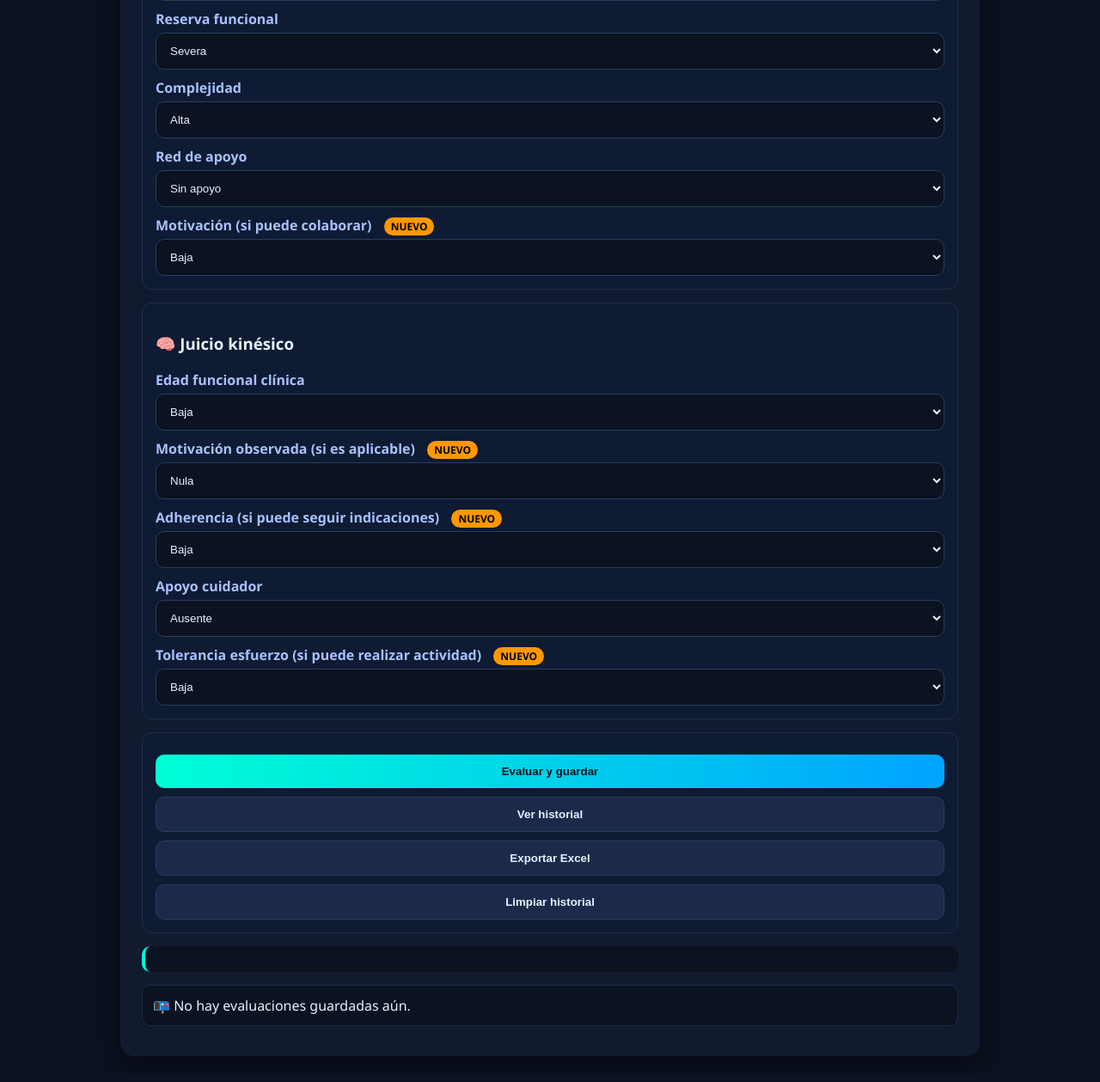
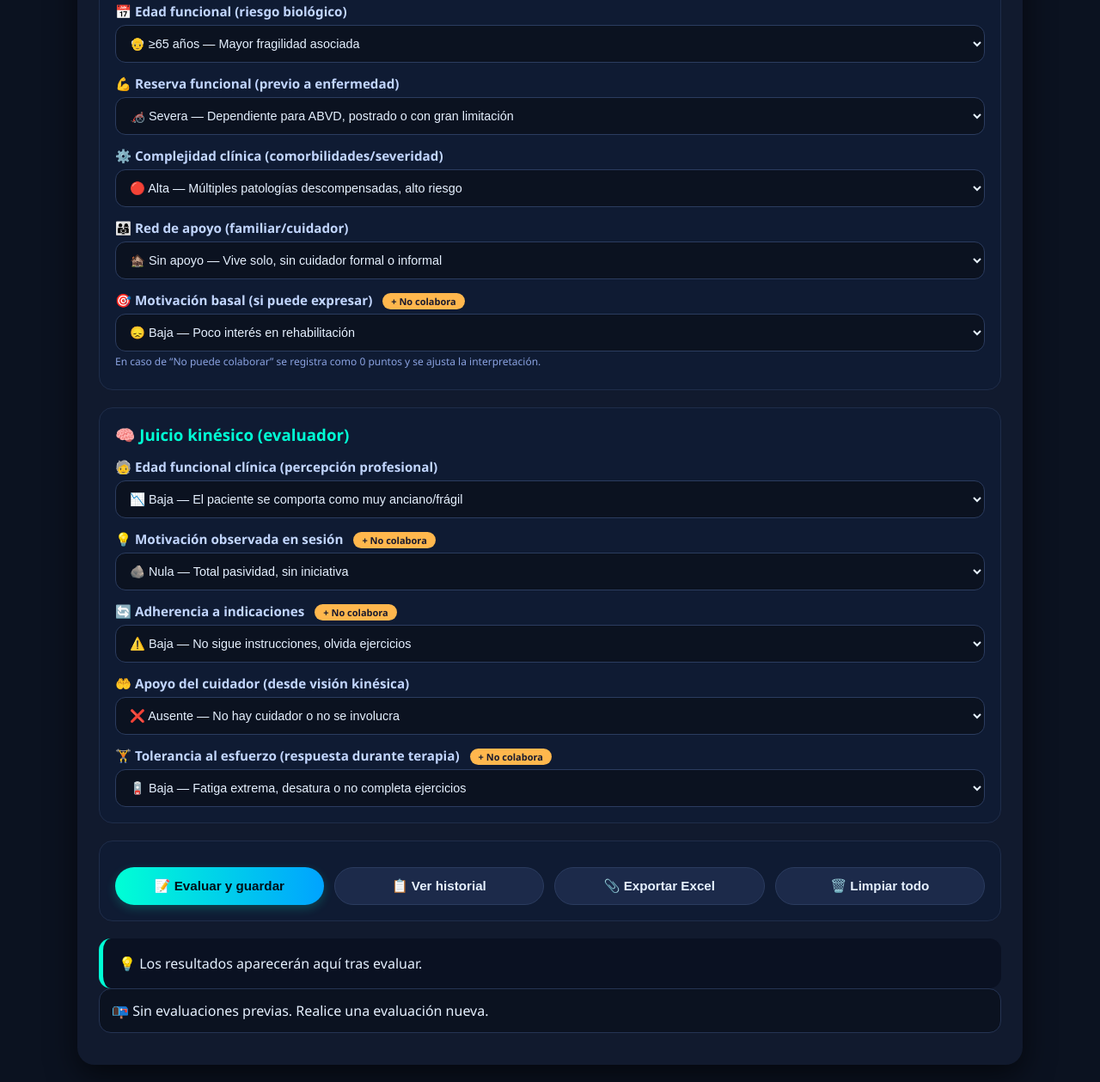
Before and after one commit to Hainzerstudy/Cdk, a plain HTML site: page Index.html in a window 1280 px wide. Shown: the part 592-1851 px from the top of the page at 86% size. Drawn offline with Linux system fonts and the light colour scheme.

Commit message:
Update Index.html

```diff
--- a/Index.html
+++ b/Index.html
@@ -3,13 +3,17 @@
 <head>
 <meta charset="UTF-8">
 <meta name="viewport" content="width=device-width, initial-scale=1.0">
-<title>IPK-R65 Hospitalario - Sin login</title>
+<title>IPK-R65 Hospitalario - Con descriptores clínicos</title>
 
 <script src="https://cdn.jsdelivr.net/npm/xlsx@0.18.5/dist/xlsx.full.min.js"></script>
 
 <style>
+* {
+    box-sizing: border-box;
+}
+
 body {
-    font-family: 'Segoe UI', Arial, sans-serif;
+    font-family: 'Segoe UI', Roboto, Arial, sans-serif;
     background: #0b1220;
     color: #e6f1ff;
     margin: 0;
@@ -17,58 +21,99 @@ body {
 }
 
 .container {
-    max-width: 950px;
+    max-width: 1100px;
     margin: auto;
     background: #111a2e;
     padding: 25px;
-    border-radius: 16px;
-    box-shadow: 0 12px 35px rgba(0,0,0,0.5);
+    border-radius: 20px;
+    box-shadow: 0 12px 35px rgba(0,0,0,0.6);
 }
 
 h1 {
     text-align: center;
     color: #00ffd5;
-    margin-bottom: 20px;
+    margin-bottom: 10px;
+    font-size: 1.8rem;
+}
+
+.sub {
+    text-align: center;
+    color: #8aa2e0;
+    margin-bottom: 25px;
+    font-size: 0.9rem;
 }
 
 .section {
     background: #0f1b33;
-    padding: 15px;
-    border-radius: 12px;
+    padding: 18px;
+    border-radius: 16px;
+    margin-bottom: 20px;
+    border: 1px solid #1f2d4a;
+    transition: all 0.2s;
+}
+
+.section h3 {
+    margin-top: 0;
     margin-bottom: 15px;
-    border: 1px solid #1f2d4a;
+    color: #00ffd5;
+    display: flex;
+    align-items: center;
+    gap: 8px;
 }
 
 label {
     display: block;
-    margin-top: 10px;
-    font-weight: 600;
-    color: #a9c1ff;
+    margin-top: 14px;
+    font-weight: 700;
+    color: #c2d6ff;
+    font-size: 0.95rem;
 }
 
-input, select {
+select, input {
     width: 100%;
     padding: 12px;
-    margin-top: 5px;
-    border-radius: 10px;
+    margin-top: 6px;
+    border-radius: 12px;
     border: 1px solid #2b3c5f;
     background: #0b1220;
     color: #e6f1ff;
+    font-size: 0.9rem;
+    cursor: pointer;
+}
+
+select:hover, input:hover {
+    border-color: #00ffd5;
+}
+
+.option-desc {
+    font-size: 0.75rem;
+    color: #8aa2e0;
+    margin-top: 4px;
+    margin-bottom: 6px;
+    display: block;
+    line-height: 1.3;
 }
 
 button {
     width: 100%;
     padding: 12px;
-    margin-top: 10px;
-    border-radius: 10px;
+    margin-top: 12px;
+    border-radius: 40px;
     border: none;
     font-weight: bold;
+    font-size: 0.95rem;
     cursor: pointer;
+    transition: transform 0.1s, opacity 0.2s;
+}
+
+button:active {
+    transform: scale(0.98);
 }
 
 .primary {
-    background: linear-gradient(90deg,#00ffd5,#00a3ff);
+    background: linear-gradient(90deg, #00ffd5, #00a3ff);
     color: #001018;
+    box-shadow: 0 4px 12px rgba(0,255,213,0.2);
 }
 
 .secondary {
@@ -79,34 +124,56 @@ button {
 
 .result {
     margin-top: 15px;
-    padding: 15px;
-    background: #0b1220;
-    border-left: 4px solid #00ffd5;
-    border-radius: 10px;
+    padding: 18px;
+    background: #0a1122;
+    border-left: 5px solid #00ffd5;
+    border-radius: 14px;
+    font-weight: 500;
 }
 
 .card {
     background: #0b1220;
-    padding: 12px;
-    border-radius: 10px;
-    margin-bottom: 10px;
-    border: 1px solid #1f2d4a;
+    padding: 14px;
+    border-radius: 14px;
+    margin-bottom: 12px;
+    border: 1px solid #253454;
 }
 
 .historial-title {
+    font-size: 1.4rem;
     margin-top: 20px;
-    font-size: 1.2rem;
     color: #00ffd5;
+    border-bottom: 1px solid #253454;
+    padding-bottom: 8px;
 }
 
 .warning-badge {
-    background: #ff9800;
-    color: #000;
+    background: #ffb74d;
+    color: #1a1a2e;
+    padding: 2px 10px;
+    border-radius: 20px;
+    font-size: 11px;
+    font-weight: bold;
+    margin-left: 8px;
+}
+
+.tooltip-info {
+    background: #1f2d4a;
+    border-radius: 30px;
     padding: 2px 8px;
-    border-radius: 12px;
-    font-size: 12px;
-    font-weight: bold;
-    margin-left: 10px;
+    font-size: 0.7rem;
+    color: #bbd9ff;
+    margin-left: 8px;
+    cursor: help;
+}
+
+.flex-buttons {
+    display: flex;
+    gap: 12px;
+    flex-wrap: wrap;
+}
+.flex-buttons button {
+    flex: 1;
 }
 </style>
 </head>
@@ -114,167 +181,170 @@ button {
 <body>
 
 <div class="container">
-
-<h1>IPK-R65 Hospitalario <span style="font-size:14px;">(sin login | con "No puede consentir")</span></h1>
+<h1>🏥 IPK-R65 Hospitalario</h1>
+<div class="sub">Escala de predicción kinésica | Con descriptores clínicos</div>
 
 <!-- PACIENTE -->
 <div class="section">
-<h3>🧑‍⚕️ Paciente</h3>
-<input id="paciente" placeholder="ID paciente (ej: HSJ-001)">
+<h3>🧑‍⚕️ Identificación del paciente</h3>
+<input id="paciente" placeholder="Ej: HSJ-042 / Nombre o código" autocomplete="off">
+<div class="option-desc">📌 Ingrese ID, iniciales o número de historia clínica</div>
 </div>
 
-<!-- VARIABLES CLÍNICAS (con "No puede consentir") -->
+<!-- VARIABLES CLÍNICAS OBJETIVAS -->
 <div class="section">
-<h3>📊 Variables clínicas</h3>
+<h3>📊 Variables clínicas basales</h3>
 
-<label>Estabilidad hemodinámica</label>
+<label>🔻 Estabilidad hemodinámica</label>
 <select id="hemo">
-<option value="no">No estable</option>
-<option value="si">Estable</option>
+<option value="no">❌ No estable — Inestabilidad de signos vitales, requiere monitoreo</option>
+<option value="si">✅ Estable — TA, FC, FR dentro de parámetros seguros</option>
+</select>
+<div class="option-desc">📖 Condición cardiovascular/respiratoria que permite o no movilización.</div>
+
+<label>🤝 Aceptación / Capacidad de consentir <span class="warning-badge">CRÍTICO</span></label>
+<select id="acepta">
+<option value="no">🚫 No acepta — Rechaza activamente la intervención</option>
+<option value="si">👍 Sí acepta — Colabora y comprende el plan</option>
+<option value="no_puede">🧠 No puede consentir — Deterioro cognitivo, sedación, trastorno de conciencia</option>
+</select>
+<div class="option-desc">⚠️ Si el paciente NO PUEDE CONSENTIR, se evaluará mediante cuidador/familiar y juicio clínico.</div>
+
+<label>📅 Edad funcional (riesgo biológico)</label>
+<select id="edad">
+<option value="0">👴 ≥65 años — Mayor fragilidad asociada</option>
+<option value="5">🧑 &lt;65 años — Menor riesgo etario</option>
 </select>
 
-<label>Acepta intervención / Puede consentir <span class="warning-badge">NUEVO</span></label>
-<select id="acepta">
-<option value="no">No</option>
-<option value="si">Sí</option>
-<option value="no_puede">No puede consentir</option>
+<label>💪 Reserva funcional (previo a enfermedad)</label>
+<select id="v1">
+<option value="0">🦽 Severa — Dependiente para ABVD, postrado o con gran limitación</option>
+<option value="5">🚶 Parcial — Requiere ayuda para algunas actividades básicas</option>
+<option value="10">🏃 Independiente — Se moviliza sin asistencia</option>
 </select>
 
-<label>Edad funcional</label>
-<select id="edad">
-<option value="0">≥65</option>
-<option value="5">&lt;65</option>
+<label>⚙️ Complejidad clínica (comorbilidades/severidad)</label>
+<select id="v2">
+<option value="0">🔴 Alta — Múltiples patologías descompensadas, alto riesgo</option>
+<option value="5">🟡 Media — Comorbilidades controladas, estabilidad relativa</option>
+<option value="10">🟢 Baja — Patología única o sin repercusión sistémica</option>
 </select>
 
-<label>Reserva funcional</label>
-<select id="v1">
-<option value="0">Severa</option>
-<option value="5">Parcial</option>
-<option value="10">Independiente</option>
+<label>👨‍👩‍👧 Red de apoyo (familiar/cuidador)</label>
+<select id="v3">
+<option value="0">🏚️ Sin apoyo — Vive solo, sin cuidador formal o informal</option>
+<option value="3">🤝 Parcial — Alguien que ayuda de forma intermitente</option>
+<option value="5">🏠 Fuerte — Cuidador presente y entrenado, soporte continuo</option>
 </select>
 
-<label>Complejidad</label>
-<select id="v2">
-<option value="0">Alta</option>
-<option value="5">Media</option>
-<option value="10">Baja</option>
+<label>🎯 Motivación basal (si puede expresar) <span class="warning-badge">+ No colabora</span></label>
+<select id="v4">
+<option value="0">😞 Baja — Poco interés en rehabilitación</option>
+<option value="3">🔄 Variable — A veces colabora, otras no</option>
+<option value="5">🔥 Alta — Participa activamente</option>
+<option value="0">🚫 No puede colaborar — Por déficit neurológico, sedación, alteración conciencia</option>
+</select>
+<div class="option-desc">En caso de “No puede colaborar” se registra como 0 puntos y se ajusta la interpretación.</div>
+</div>
+
+<!-- JUICIO CLÍNICO (SUBJETIVO DEL KINESIÓLOGO) -->
+<div class="section">
+<h3>🧠 Juicio kinésico (evaluador)</h3>
+
+<label>🧓 Edad funcional clínica (percepción profesional)</label>
+<select id="j1">
+<option value="0">📉 Baja — El paciente se comporta como muy anciano/frágil</option>
+<option value="2">📊 Media — Acorde a su edad cronológica</option>
+<option value="4">📈 Alta — Vitalidad superior a lo esperado</option>
 </select>
 
-<label>Red de apoyo</label>
-<select id="v3">
-<option value="0">Sin apoyo</option>
-<option value="3">Parcial</option>
-<option value="5">Fuerte</option>
+<label>💡 Motivación observada en sesión <span class="warning-badge">+ No colabora</span></label>
+<select id="j2">
+<option value="0">🪨 Nula — Total pasividad, sin iniciativa</option>
+<option value="2">⚡ Parcial — Reacciona ante estímulos pero no busca</option>
+<option value="4">✨ Alta — Entusiasmo, participa voluntariamente</option>
+<option value="0">❌ No puede colaborar — Alteración conciencia / déficit grave</option>
 </select>
 
-<label>Motivación (si puede colaborar) <span class="warning-badge">NUEVO</span></label>
-<select id="v4">
-<option value="0">Baja</option>
-<option value="3">Variable</option>
-<option value="5">Alta</option>
-<option value="0">No puede colaborar</option>
+<label>🔄 Adherencia a indicaciones <span class="warning-badge">+ No colabora</span></label>
+<select id="j3">
+<option value="0">⚠️ Baja — No sigue instrucciones, olvida ejercicios</option>
+<option value="2">📋 Media — Sigue con ayuda o recordatorios</option>
+<option value="4">🧠 Alta — Realiza correctamente sin supervisión</option>
+<option value="0">🚫 No puede colaborar — Imposibilidad por condición clínica</option>
+</select>
+
+<label>🤲 Apoyo del cuidador (desde visión kinésica)</label>
+<select id="j4">
+<option value="0">❌ Ausente — No hay cuidador o no se involucra</option>
+<option value="2">🕒 Irregular — Apoyo esporádico, poco compromiso</option>
+<option value="4">✅ Constante — Cuidador presente y entrenado activamente</option>
+</select>
+
+<label>🏋️ Tolerancia al esfuerzo (respuesta durante terapia) <span class="warning-badge">+ No colabora</span></label>
+<select id="j5">
+<option value="0">🪫 Baja — Fatiga extrema, desatura o no completa ejercicios</option>
+<option value="2">⚖️ Moderada — Se fatiga pero completa con pausas</option>
+<option value="4">⚡ Alta — Buen desempeño cardiorrespiratorio</option>
+<option value="0">⛔ No puede colaborar — Paciente no puede realizar esfuerzo dirigido</option>
 </select>
 </div>
 
-<!-- JUICIO CLÍNICO (con "No puede colaborar") -->
+<!-- BOTONES -->
 <div class="section">
-<h3>🧠 Juicio kinésico</h3>
-
-<label>Edad funcional clínica</label>
-<select id="j1">
-<option value="0">Baja</option>
-<option value="2">Media</option>
-<option value="4">Alta</option>
-</select>
-
-<label>Motivación observada (si es aplicable) <span class="warning-badge">NUEVO</span></label>
-<select id="j2">
-<option value="0">Nula</option>
-<option value="2">Parcial</option>
-<option value="4">Alta</option>
-<option value="0">No puede colaborar</option>
-</select>
-
-<label>Adherencia (si puede seguir indicaciones) <span class="warning-badge">NUEVO</span></label>
-<select id="j3">
-<option value="0">Baja</option>
-<option value="2">Media</option>
-<option value="4">Alta</option>
-<option value="0">No puede colaborar</option>
-</select>
-
-<label>Apoyo cuidador</label>
-<select id="j4">
-<option value="0">Ausente</option>
-<option value="2">Irregular</option>
-<option value="4">Constante</option>
-</select>
-
-<label>Tolerancia esfuerzo (si puede realizar actividad) <span class="warning-badge">NUEVO</span></label>
-<select id="j5">
-<option value="0">Baja</option>
-<option value="2">Moderada</option>
-<option value="4">Alta</option>
-<option value="0">No puede colaborar</option>
-</select>
+<div class="flex-buttons">
+<button class="primary" onclick="evaluar()">📝 Evaluar y guardar</button>
+<button class="secondary" onclick="verHistorial()">📋 Ver historial</button>
+<button class="secondary" onclick="exportarExcel()">📎 Exportar Excel</button>
+<button class="secondary" onclick="limpiarHistorial()">🗑️ Limpiar todo</button>
+</div>
 </div>
 
-<!-- ACCIONES -->
-<div class="section">
-<button class="primary" onclick="evaluar()">Evaluar y guardar</button>
-<button class="secondary" onclick="verHistorial()">Ver historial</button>
-<button class="secondary" onclick="exportarExcel()">Exportar Excel</button>
-<button class="secondary" onclick="limpiarHistorial()">Limpiar historial</button>
+<div class="result" id="res">
+💡 Los resultados aparecerán aquí tras evaluar.
 </div>
-
-<div class="result" id="res"></div>
-<div id="historial" style="margin-top: 15px;"></div>
+<div id="historial"></div>
 
 </div>
 
 <script>
-// ======================== SIN FIREBASE ========================
-// Usamos localStorage para guardar evaluaciones localmente
-
+// ========== SIN LOGIN, almacenamiento local con descriptores ==========
 let historialEvaluaciones = [];
 
-// Cargar historial desde localStorage al iniciar
 function cargarHistorialLocal() {
-    const guardado = localStorage.getItem('ipk_historial');
-    if (guardado) {
-        historialEvaluaciones = JSON.parse(guardado);
-    }
+    const guardado = localStorage.getItem('ipk_r65_historial');
+    if (guardado) historialEvaluaciones = JSON.parse(guardado);
 }
 
-// Guardar historial en localStorage
 function guardarHistorialLocal() {
-    localStorage.setItem('ipk_historial', JSON.stringify(historialEvaluaciones));
+    localStorage.setItem('ipk_r65_historial', JSON.stringify(historialEvaluaciones));
 }
 
-// Función para guardar evaluación
 async function guardar(data) {
-    historialEvaluaciones.unshift(data); // Agregar al inicio (más reciente primero)
+    historialEvaluaciones.unshift(data);
     guardarHistorialLocal();
     return true;
 }
 
 function evaluar() {
-    // 1. Verificar estabilidad
+    const resDiv = document.getElementById("res");
+
+    // 1. Estabilidad
     if (hemo.value === "no") {
-        res.innerHTML = "🚫 Paciente no estable hemodinámicamente. No se puede evaluar.";
+        resDiv.innerHTML = "⛔ PACIENTE NO ESTABLE HEMODINÁMICAMENTE. No se recomienda evaluación kinésica intervencionista ahora.";
         return;
     }
 
-    // 2. Verificar si puede consentir o acepta
-    if (acepta.value === "no") {
-        res.innerHTML = "❌ El paciente NO acepta la intervención. No se puede continuar.";
+    // 2. Consentimiento
+    const aceptaVal = acepta.value;
+    if (aceptaVal === "no") {
+        resDiv.innerHTML = "❌ El paciente NO ACEPTA la intervención. Se respeta su decisión. No continuar.";
         return;
     }
 
-    // Si la opción es "no_puede", se continúa pero se ajusta la puntuación automáticamente
-    const noPuedeConsentir = (acepta.value === "no_puede");
+    const noPuedeConsentir = (aceptaVal === "no_puede");
 
-    // Capturar valores (convirtiendo a números)
+    // Capturar valores
     let edadVal = parseInt(edad.value) || 0;
     let v1Val = parseInt(v1.value) || 0;
     let v2Val = parseInt(v2.value) || 0;
@@ -286,120 +356,122 @@ function evaluar() {
     let j4Val = parseInt(j4.value) || 0;
     let j5Val = parseInt(j5.value) || 0;
 
-    // Si el paciente no puede consentir, las variables de motivación/adherencia/tolerancia
-    // que estén en "No puede colaborar" ya tienen valor 0, pero podemos forzar un mensaje.
     let total = edadVal + v1Val + v2Val + v3Val + v4Val + j1Val + j2Val + j3Val + j4Val + j5Val;
-
     let soporte = v3Val + j4Val + v4Val;
 
+    // Contar items con "No puede colaborar"
+    let noColaboraCount = 0;
+    const selectoresNoColaboracion = [v4, j2, j3, j5];
+    const textosNoColaboracion = ["No puede colaborar", "No puede colaborar", "No puede colaborar", "No puede colaborar"];
+    for (let i = 0; i < selectoresNoColaboracion.length; i++) {
+        if (selectoresNoColaboracion[i].options[selectoresNoColaboracion[i].selectedIndex]?.text.includes("No puede colaborar")) {
+            noColaboraCount++;
+        }
+    }
+
     let interpretacion = "";
+    let notaExtra = "";
 
     if (noPuedeConsentir) {
-        interpretacion = "⚠️ EVALUACIÓN ESPECIAL: El paciente NO PUEDE CONSENTIR. Se evalúa según criterio clínico (familia/cuidador). Puntaje: " + total;
+        interpretacion = `⚠️ PACIENTE SIN CAPACIDAD DE CONSENTIR. Evaluación basada en observación clínica y cuidador. Puntaje: ${total}`;
+        notaExtra = "🧠 Se respeta imposibilidad de decidir; el kinesiólogo registra según mejor juicio.";
     } else {
-        if (total >= 40) interpretacion = "🟢 Alto beneficio";
-        else if (total >= 25) interpretacion = "🟡 Intermedio";
-        else if (soporte >= 6) interpretacion = "🔴 Preventivo (requiere soporte)";
-        else interpretacion = "⚫ Bajo global (requiere reevaluación)";
+        if (total >= 40) interpretacion = "🟢 ALTO BENEFICIO — Excelente candidato a rehabilitación intensiva";
+        else if (total >= 25) interpretacion = "🟡 INTERMEDIO — Beneficio probable, ajustar estrategias";
+        else if (soporte >= 6) interpretacion = "🔴 PREVENTIVO — Requiere soporte y seguimiento estrecho";
+        else interpretacion = "⚫ BAJO GLOBAL — Reevaluar y optimizar red de apoyo / motivación";
     }
 
-    // Verificar si el paciente tiene múltiples "no puede colaborar"
-    let contadorNoPuede = 0;
-    if (v4.value === "0" && document.querySelector('#v4 option:checked')?.text === "No puede colaborar") contadorNoPuede++;
-    if (j2.value === "0" && document.querySelector('#j2 option:checked')?.text === "No puede colaborar") contadorNoPuede++;
-    if (j3.value === "0" && document.querySelector('#j3 option:checked')?.text === "No puede colaborar") contadorNoPuede++;
-    if (j5.value === "0" && document.querySelector('#j5 option:checked')?.text === "No puede colaborar") contadorNoPuede++;
-
-    let notaAdicional = "";
-    if (contadorNoPuede >= 2) {
-        notaAdicional = " <br>📌 Nota: El paciente presenta limitaciones para colaborar en múltiples ítems. La evaluación refleja el juicio clínico del terapeuta basado en observación indirecta.";
+    if (noColaboraCount >= 2) {
+        notaExtra += `<br>📌 <strong>Nota clínica:</strong> El paciente presenta ${noColaboraCount} ítem(s) con "No puede colaborar" (motivación/adherencia/tolerancia). La puntuación refleja limitación basal.`;
     }
 
-    let data = {
-        paciente: paciente.value.trim() || "sin-id",
+    const data = {
+        paciente: paciente.value.trim() || "Anónimo",
         fecha: new Date().toISOString(),
         total: total,
         interpretacion: interpretacion,
         soporte: soporte,
         noPuedeConsentir: noPuedeConsentir,
-        itemsSinColaboracion: contadorNoPuede
+        itemsSinColaboracion: noColaboraCount,
+        puntajesDetalle: { edad: edadVal, reserva: v1Val, complejidad: v2Val, redApoyo: v3Val, motivacionBase: v4Val,
+                           juicioEdad: j1Val, motivacionObs: j2Val, adherencia: j3Val, apoyoCuidador: j4Val, tolerancia: j5Val }
     };
 
     guardar(data);
 
-    res.innerHTML = `<b>${interpretacion}</b><br>Puntaje total: ${total} puntos${notaAdicional}<br>
-                    <small>⏱️ ${new Date().toLocaleString()}</small>`;
+    resDiv.innerHTML = `<strong>${interpretacion}</strong><br>🎯 Puntaje IPK-R65: ${total} / 72 aprox<br>🤝 Soporte total: ${soporte} pts<br>${notaExtra}<br><small>🕒 ${new Date().toLocaleString()}</small>`;
 }
 
 function verHistorial() {
+    const historialDiv = document.getElementById("historial");
     if (historialEvaluaciones.length === 0) {
-        document.getElementById("historial").innerHTML = "<div class='card'>📭 No hay evaluaciones guardadas aún.</div>";
+        historialDiv.innerHTML = "<div class='card'>📭 Sin evaluaciones previas. Realice una evaluación nueva.</div>";
         return;
     }
 
-    let html = "<h3 class='historial-title'>📋 Historial clínico</h3>";
-
-    historialEvaluaciones.forEach((h, idx) => {
-        let fechaMostrar = new Date(h.fecha).toLocaleString();
-        let badge = "";
-        if (h.noPuedeConsentir) {
-            badge = "<span style='background:#ff9800;color:#000;padding:2px 8px;border-radius:12px;font-size:11px;margin-left:8px;'>No puede consentir</span>";
-        }
-        if (h.itemsSinColaboracion > 0) {
-            badge += `<span style='background:#ff5722;color:#fff;padding:2px 8px;border-radius:12px;font-size:11px;margin-left:5px;'>${h.itemsSinColaboracion} ítem(s) sin colaboración</span>`;
-        }
+    let html = "<h3 class='historial-title'>📜 Historial clínico IPK-R65</h3>";
+    historialEvaluaciones.forEach(h => {
+        const fechaStr = new Date(h.fecha).toLocaleString();
+        let badges = "";
+        if (h.noPuedeConsentir) badges += "<span style='background:#ff9800;padding:2px 8px;border-radius:16px;font-size:11px;margin-right:6px;'>⚠️ No puede consentir</span>";
+        if (h.itemsSinColaboracion > 0) badges += `<span style='background:#ff5722;padding:2px 8px;border-radius:16px;font-size:11px;'>🚫 ${h.itemsSinColaboracion} sin colaboración</span>`;
         html += `
         <div class="card">
-            <b>🧾 ${h.paciente}</b> ${badge}<br>
-            📅 ${fechaMostrar}<br>
-            🎯 Puntaje: ${h.total} - ${h.interpretacion}<br>
-            🤝 Soporte: ${h.soporte} puntos
+            <div><b>🧾 ${escapeHtml(h.paciente)}</b> ${badges}</div>
+            <div>📆 ${fechaStr}</div>
+            <div>📊 Puntaje: ${h.total} | ${h.interpretacion.substring(0, 70)}${h.interpretacion.length>70?'…':''}</div>
+            <div>👥 Soporte (red+cuidador+motivación): ${h.soporte} pts</div>
         </div>`;
     });
-
-    document.getElementById("historial").innerHTML = html;
+    historialDiv.innerHTML = html;
 }
 
 function exportarExcel() {
     if (historialEvaluaciones.length === 0) {
-        alert("No hay datos para exportar.");
+        alert("No hay datos para exportar. Evalúe algún paciente primero.");
         return;
     }
 
-    let data = historialEvaluaciones.map(h => ({
-        Paciente: h.paciente,
-        Fecha: new Date(h.fecha).toLocaleString(),
-        Puntaje: h.total,
-        Interpretacion: h.interpretacion,
-        "Puntaje Soporte": h.soporte,
+    const dataExcel = historialEvaluaciones.map(h => ({
+        "Paciente": h.paciente,
+        "Fecha evaluación": new Date(h.fecha).toLocaleString(),
+        "Puntaje total": h.total,
+        "Interpretación": h.interpretacion,
+        "Soporte (red+cuidador+motivación)": h.soporte,
         "No puede consentir": h.noPuedeConsentir ? "Sí" : "No",
-        "Items sin colaboración": h.itemsSinColaboracion
+        "Ítems sin colaboración": h.itemsSinColaboracion
     }));
 
-    let ws = XLSX.utils.json_to_sheet(data);
-    let wb = XLSX.utils.book_new();
-    XLSX.utils.book_append_sheet(wb, ws, "IPK_R65_Evaluaciones");
-
+    const ws = XLSX.utils.json_to_sheet(dataExcel);
+    const wb = XLSX.utils.book_new();
+    XLSX.utils.book_append_sheet(wb, ws, "IPK_R65_Clinico");
     XLSX.writeFile(wb, `IPK_R65_${new Date().toISOString().slice(0,19).replace(/:/g, '-')}.xlsx`);
 }
 
 function limpiarHistorial() {
-    if (confirm("¿Eliminar todo el historial de evaluaciones?")) {
+    if (confirm("⚠️ Eliminará TODO el historial de evaluaciones. ¿Está seguro?")) {
         historialEvaluaciones = [];
         guardarHistorialLocal();
         document.getElementById("historial").innerHTML = "";
-        res.innerHTML = "🧹 Historial limpiado.";
+        document.getElementById("res").innerHTML = "🧹 Historial completamente limpiado.";
     }
 }
 
-// Inicializar
+function escapeHtml(str) {
+    return str.replace(/[&<>]/g, function(m) {
+        if (m === '&') return '&amp;';
+        if (m === '<') return '&lt;';
+        if (m === '>') return '&gt;';
+        return m;
+    });
+}
+
+// Inicialización
 cargarHistorialLocal();
-
-// Mostrar historial automáticamente al cargar
-window.addEventListener('DOMContentLoaded', () => {
+window.addEventListener("DOMContentLoaded", () => {
     verHistorial();
 });
 </script>
-
 </body>
 </html>
```
